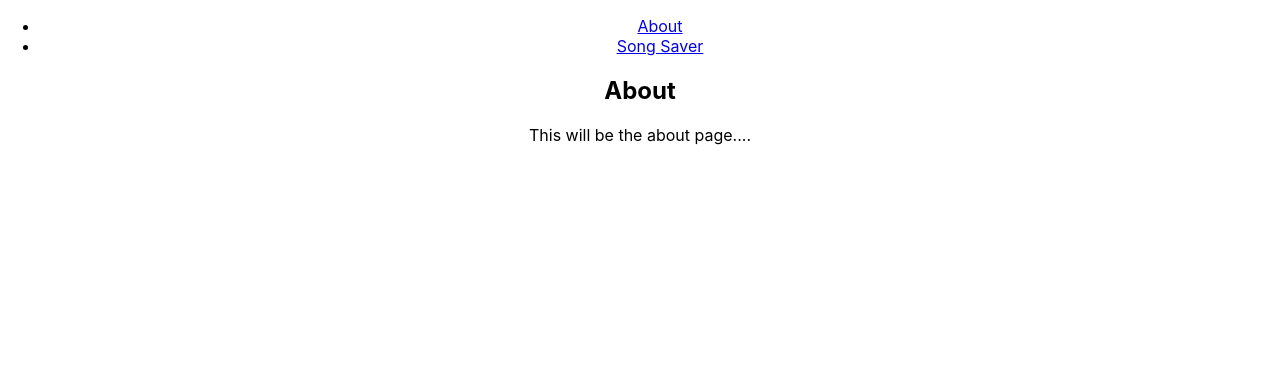
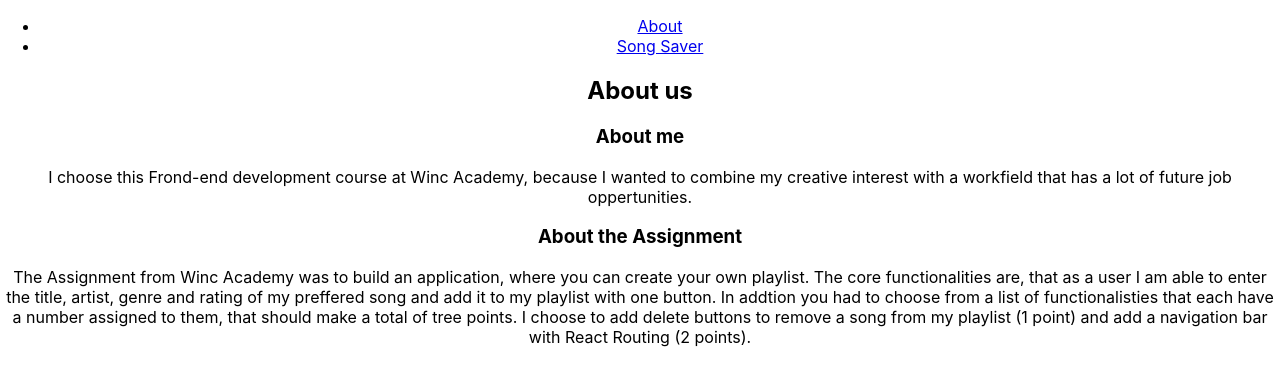
Before and after one commit to NvanKeeken/Assignment_SongSaver, a React (Create React App) app: page /About in a window 1280 px wide. Shown: the top 386 px of the page. Built offline with nearby package versions, Linux system fonts and the light colour scheme.

Commit message:
added content to the AboutPage

```diff
--- a/src/components/AboutPage.js
+++ b/src/components/AboutPage.js
@@ -5,8 +5,21 @@
     return (
         <div>
         <NavBar/>
-        <h2>About</h2>
-        <p>This will be the about page....</p>
+        <h2>About us</h2>
+
+        <h3>About me</h3>
+         <p>I choose this Frond-end development course at Winc Academy, because I wanted to combine my creative interest with a workfield
+            that has a lot of future job oppertunities.
+         </p>
+
+        <h3>About the Assignment</h3>
+        <p>The Assignment from Winc Academy was to build an application, where you can create your own playlist.
+           The core functionalities are, that as a user I am able to enter the title, artist, genre and rating of my preffered song
+           and add it to my playlist with one button. In addtion you had to choose from a list of functionalisties that each have a number
+           assigned to them, that should make a total of tree points. I choose to add delete buttons to remove a song from my playlist (1 point) and add
+           a navigation bar with React Routing (2 points).
+        </p>
+
         </div>
     )
 }
```
